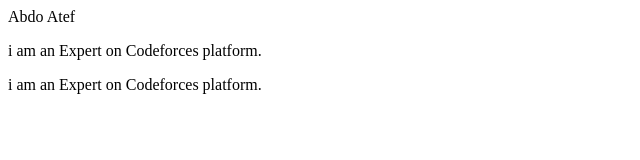
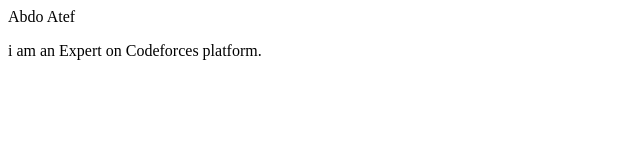
Before and after one commit to Abdo00o/Final-SWE, a plain HTML site: page index.html in a window 1280 px wide. Shown: the whole page, without its empty margins (0-640 px from the left). Drawn offline with Linux system fonts and the light colour scheme.

Commit message:
A littel changing in index.html file ^-^

```diff
--- a/index.html
+++ b/index.html
@@ -9,8 +9,7 @@
         </p5>
         <p> i am an Expert on Codeforces
             platform.</p>
-        <p> i am an Expert on Codeforces
-            platform.</p>
+
     </body>
 </head>
 </html>
```
